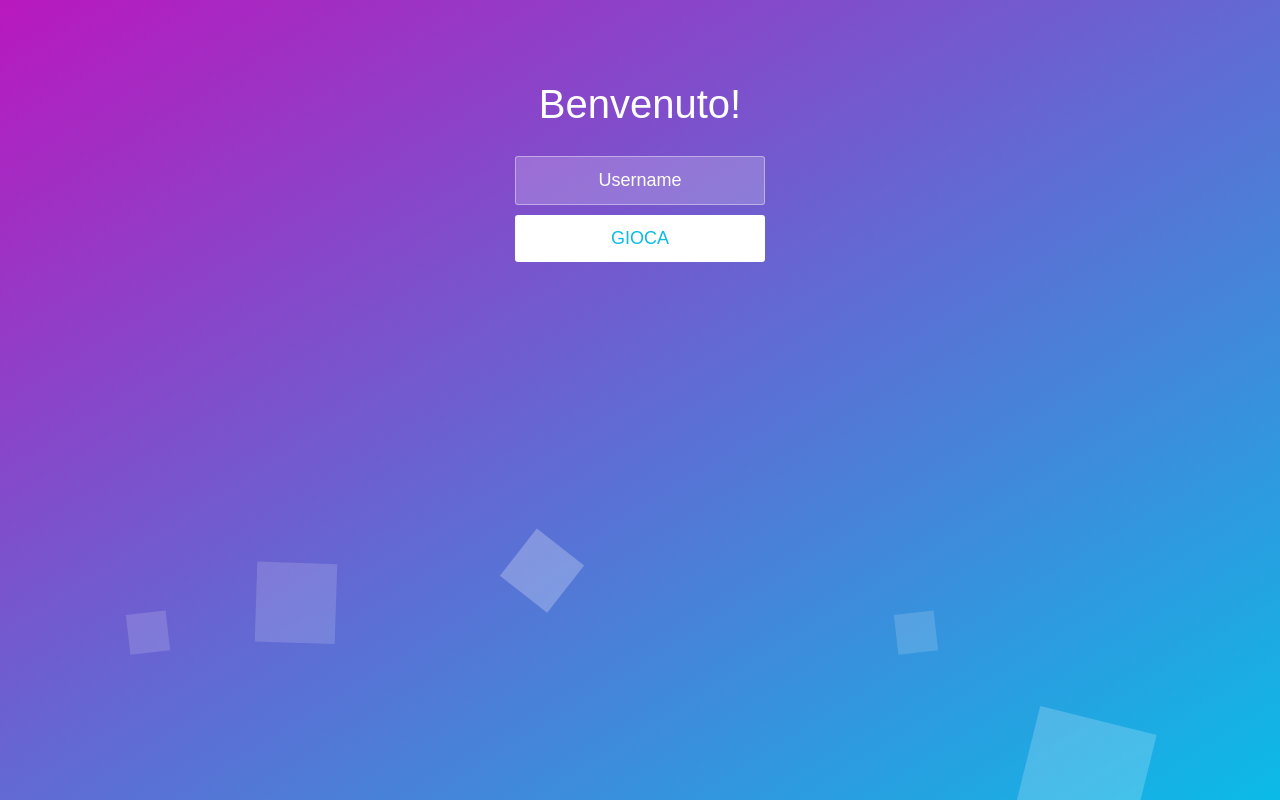
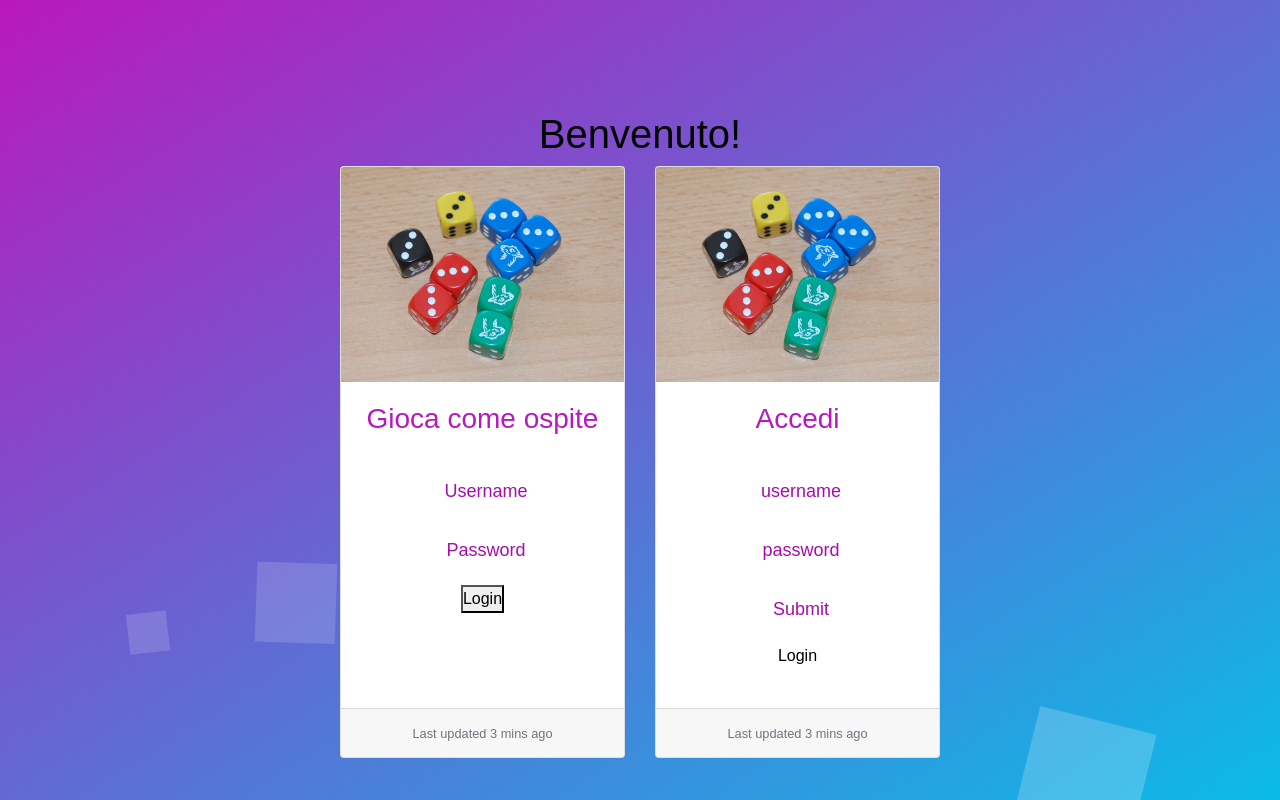
Before and after one commit to MrDeiv/perudo-web-app, a PHP site: page / in a window 1280 px wide. Run offline with PHP 8.4, Linux system fonts and the light colour scheme; some web fonts are replaced.

Commit message:
added img folder & other things

```diff
--- a/css/style.css
+++ b/css/style.css
@@ -16,35 +16,41 @@
     padding: 0;
     font-weight: 300;
   }
+  .center {
+    margin: auto;
+    width: 50%;
+    border: 3px;
+    padding: 30px;
+  }
   body {
     font-family: 'Source Sans Pro', sans-serif;
-    color: white;
+    color: black;
     font-weight: 300;
   }
   body ::-webkit-input-placeholder {
     /* WebKit browsers */
     font-family: 'Source Sans Pro', sans-serif;
-    color: white;
+    color: #a80cad;
     font-weight: 300;
   }
   body :-moz-placeholder {
     /* Mozilla Firefox 4 to 18 */
     font-family: 'Source Sans Pro', sans-serif;
-    color: white;
+    color:#a80cad;
     opacity: 1;
     font-weight: 300;
   }
   body ::-moz-placeholder {
     /* Mozilla Firefox 19+ */
     font-family: 'Source Sans Pro', sans-serif;
-    color: white;
+    color:#a80cad;
     opacity: 1;
     font-weight: 300;
   }
   body :-ms-input-placeholder {
     /* Internet Explorer 10+ */
     font-family: 'Source Sans Pro', sans-serif;
-    color: white;
+    color: #a80cad;
     font-weight: 300;
   }
   .wrapper {
@@ -94,7 +100,7 @@
     display: block;
     text-align: center;
     font-size: 18px;
-    color: white;
+    color: #a80cad;
     -webkit-transition-duration: 0.25s;
             transition-duration: 0.25s;
     font-weight: 300;
--- a/index.php
+++ b/index.php
@@ -1,5 +1,5 @@
 <!doctype html>
-<html lang="en">
+<html lang="it">
   <head>
     <!-- Required meta tags -->
     <meta charset="utf-8">
@@ -12,14 +12,39 @@
     <title>Perudo Online</title>
   </head>
   <body>
-    <div class="wrapper">
+    <div class="wrapper center">
         <div class="container">
-            <h1>Benvenuto!</h1>
-
-            <form class="form" action="lobby.php" method="post">
-                <input type="text" name="username" placeholder="Username" required>
-                <input class="button" type="submit" name="play-button" value="GIOCA">
-            </form>
+          <h1>Benvenuto!</h1>
+          <div class="card-deck">
+            <div class="card">
+              <img src="./img/perudo.jpg" class="card-img-top" alt="perudo">
+              <div class="card-body">
+                <h3 class="card-title" style="color: #b918be">Gioca come ospite</h3>
+                <form>
+                  <input type="text" placeholder="Username">
+                  <input type="password" placeholder="Password">
+                  <button type="submit" id="login-button">Login</button>
+                </form>
+              </div>
+              <div class="card-footer">
+                <small class="text-muted">Last updated 3 mins ago</small>
+              </div>
+            </div>
+            <div class="card">
+            <img src="./img/perudo.jpg" class="card-img-top" alt="perudo">
+              <div class="card-body">
+              <h3 class="card-title"style="color: #b918be">Accedi</h3>
+                <form class="form">
+                  <input type="text" placeholder="username" name="username" required>
+                  <input type="password" placeholder="password" name="password" required>
+                  <input type="submit" id="login-button">Login</button>
+                </form>
+              </div>
+              <div class="card-footer">
+                <small class="text-muted">Last updated 3 mins ago</small>
+              </div>
+            </div>
+          </div>
         </div>
 
         <ul class="bg-bubbles">
```
Also changed, not shown: img/perudo.jpg (added), 1 other file.
